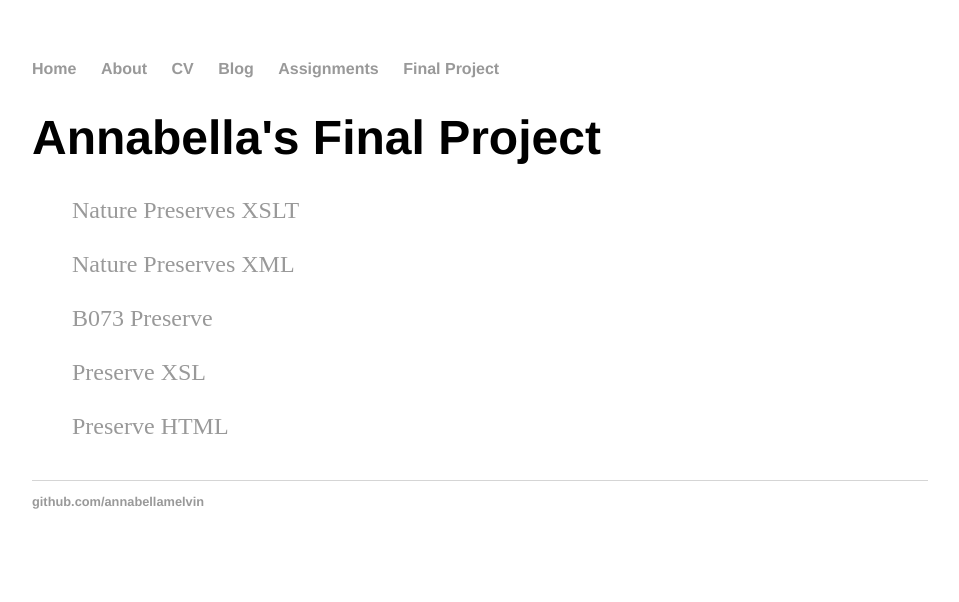
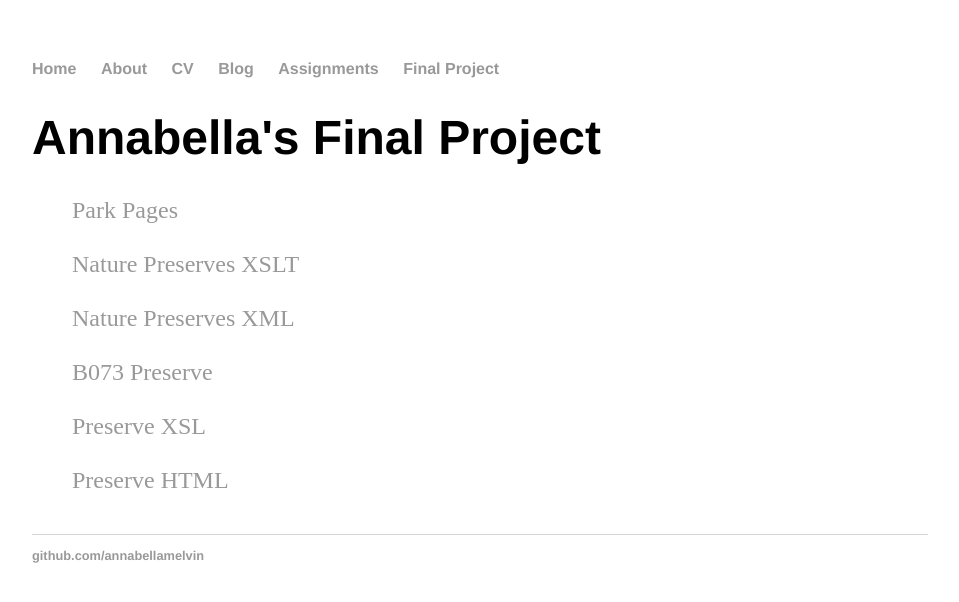
Before and after one commit to annabellamelvin/annabellamelvin.github.io, a Jekyll site: the page built from assignments/index.html, in a window 1280 px wide. Shown: the top 602 px of the page, without its empty margins (160-1119 px from the left). Built offline with Jekyll 4.4.1, drawn with Linux system fonts in a browser that asks for light colours.

Commit message:
Update index.html

```diff
--- a/assignments/index.html
+++ b/assignments/index.html
@@ -6,6 +6,7 @@ title: "Annabella's Final Project"
 	<ul class="posts">
 
 
+		<a href="parks"> Park Pages</a><br></br>
 		<a href="naturepreserves.xsl"> Nature Preserves XSLT</a><br></br>
 		<a href="DPR_NaturePreserves_001(1).xml"> Nature Preserves XML</a><br></br>
 		<a href="B073_208.html"> B073 Preserve</a><br></br>
```
Also changed, not shown: other parts of assignments/index.html (+1 -0 lines).
